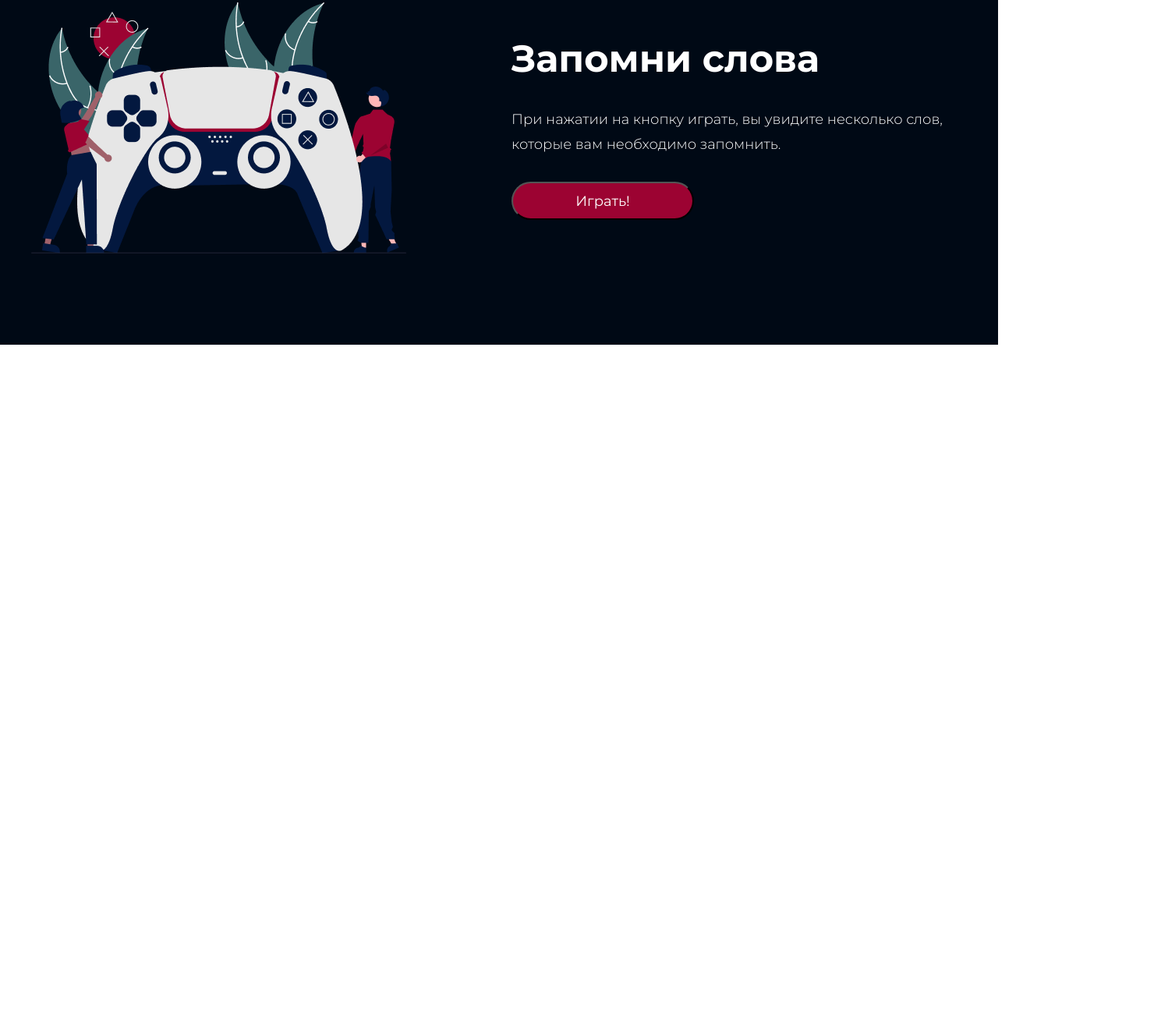
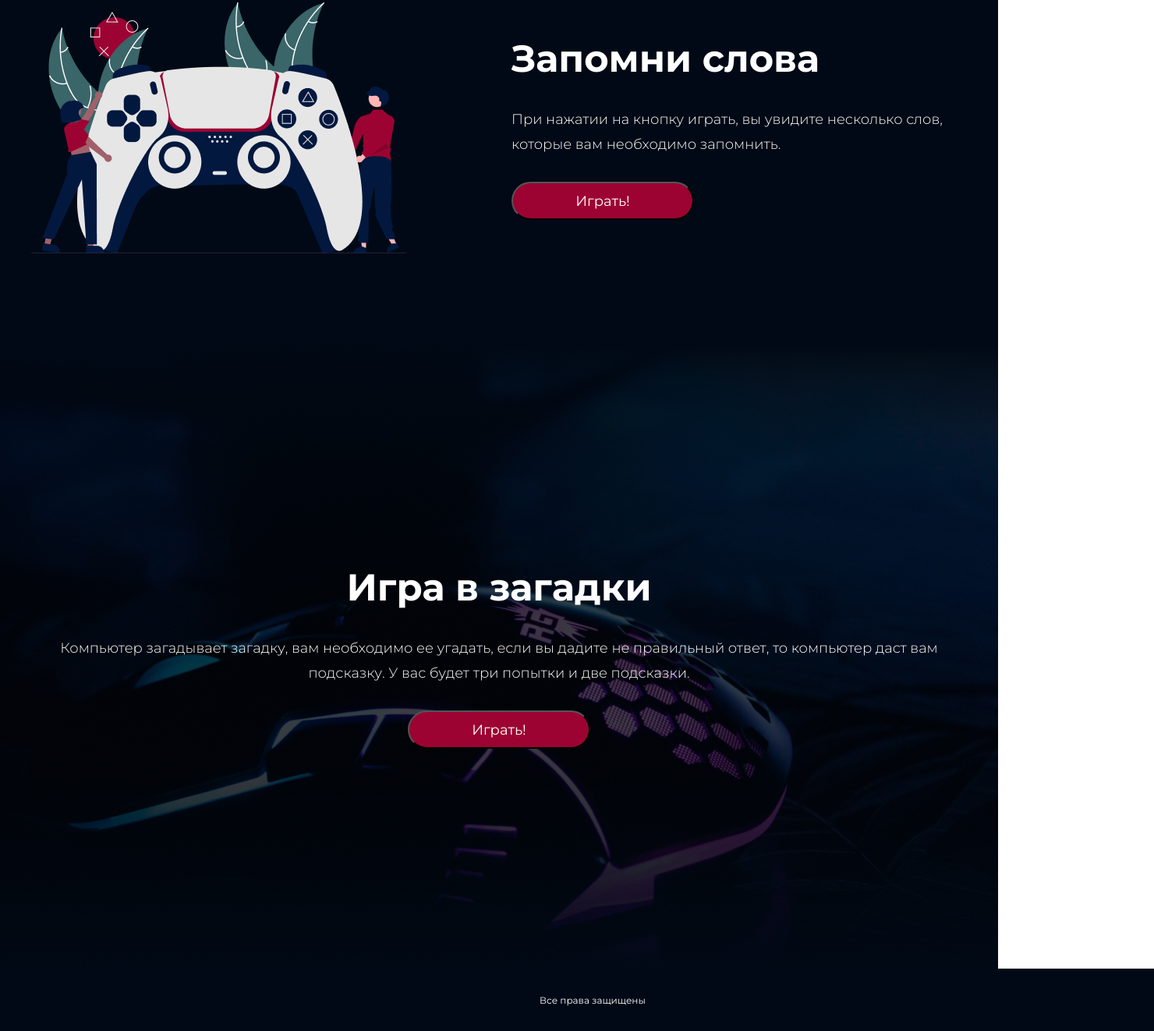
Before and after one commit to DimitrusB/2-nd-course-hw, a plain HTML site: page index.html in a window 1280 px wide. Shown: the part 2250-3572 px from the top of the page at 78% size, 1480 px wide, since content can reach past the window. Before the commit the page ends 2692 px from the top, so only its background shows below. Drawn offline with Linux system fonts and the light colour scheme.

```diff
--- a/index.html
+++ b/index.html
@@ -46,5 +46,17 @@
             <button class="main__header_button">Играть!</button>
         </div>
     </div>
+    <div class="zagadki__play center">
+        <div class="zagadki__play_items">
+            <p class="zagadki__play_text1">Игра в загадки</p>
+            <p class="zagadki__play_text2">Компьютер загадывает загадку, вам необходимо ее угадать, если вы дадите не правильный ответ, то компьютер даст вам подсказку. У вас будет три попытки и две подсказки.</p>
+            <button class="main__header_button">Играть!</button>
+        </div>
+    </div>
+    <footer>
+        <div class="footer__main center">
+            <p class="footer__main_text">Все права защищены </p>
+        </div>
+    </footer>
 </body>
 </html>
--- a/style.scss
+++ b/style.scss
@@ -144,5 +144,58 @@
         color: #FFFFFF;
         }
 }
+.zagadki__play{
+        max-width: 1440px;
+        height: 800px;
+        background-repeat: no-repeat;
+        background-size: cover;
+        background-position: center;
 
+        background-image: url(img/unsplash_iO0I6-mhDEY.jpg);
+        display: flex;
+        align-items: center;
+        justify-content: flex-start;
+        gap: 135px;
+        flex-wrap: wrap;
+        &_items{
+                max-width: 1200px;
+                display: flex;
+                flex-direction: row;
+                flex-wrap: wrap;
+                gap: 32px;
+                justify-content: center;
+        }
+        &_text1{
+                font-style: normal;
+                font-weight: 700;
+                font-size: 48px;
+                line-height: 59px;
+                color: #FFFFFF;
+        }
+        &_text2{
+        font-style: normal;
+        font-weight: 300;
+        font-size: 18px;
+        line-height: 32px;
+        color: #FFFFFF;
+        text-align: center;
+        }
+}
+.footer__main{
+        width: 1440px;
+        height: 80px;
+        background: #000915;
+        display: flex;
+        align-content: center;
+        flex-direction: row;
+        flex-wrap: wrap;
+        justify-content: center;
+        &_text{
+                font-style: normal;
+                font-weight: 400;
+                font-size: 12px;
+                line-height: 15px;
+                color: #FFFFFF;
+        }
+}
 @import "mobile"
```
Also changed, not shown: img/unsplash_iO0I6-mhDEY.jpg (added), style.css, 1 other file.
